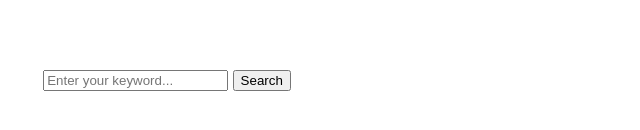
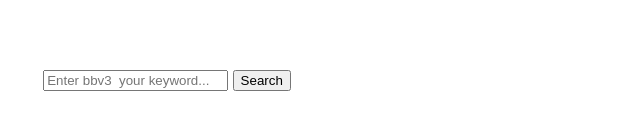
Before and after one commit to appujohn007/webapp, a plain HTML site: page index.html in a window 1280 px wide. Shown: the part 186-316 px from the top of the page, 473-1113 px from the left. Drawn offline with Linux system fonts and the light colour scheme.

Commit message:
Update index.html

```diff
--- a/index.html
+++ b/index.html
@@ -24,7 +24,7 @@
 <body>
     <div class="search-container">
         <form id="searchForm" onsubmit="performSearch(event)">
-            <input type="text" id="searchInput" placeholder="Enter your keyword..." required>
+            <input type="text" id="searchInput" placeholder="Enter bbv3  your keyword..." required>
             <button type="submit">Search</button>
         </form>
     </div>
```
